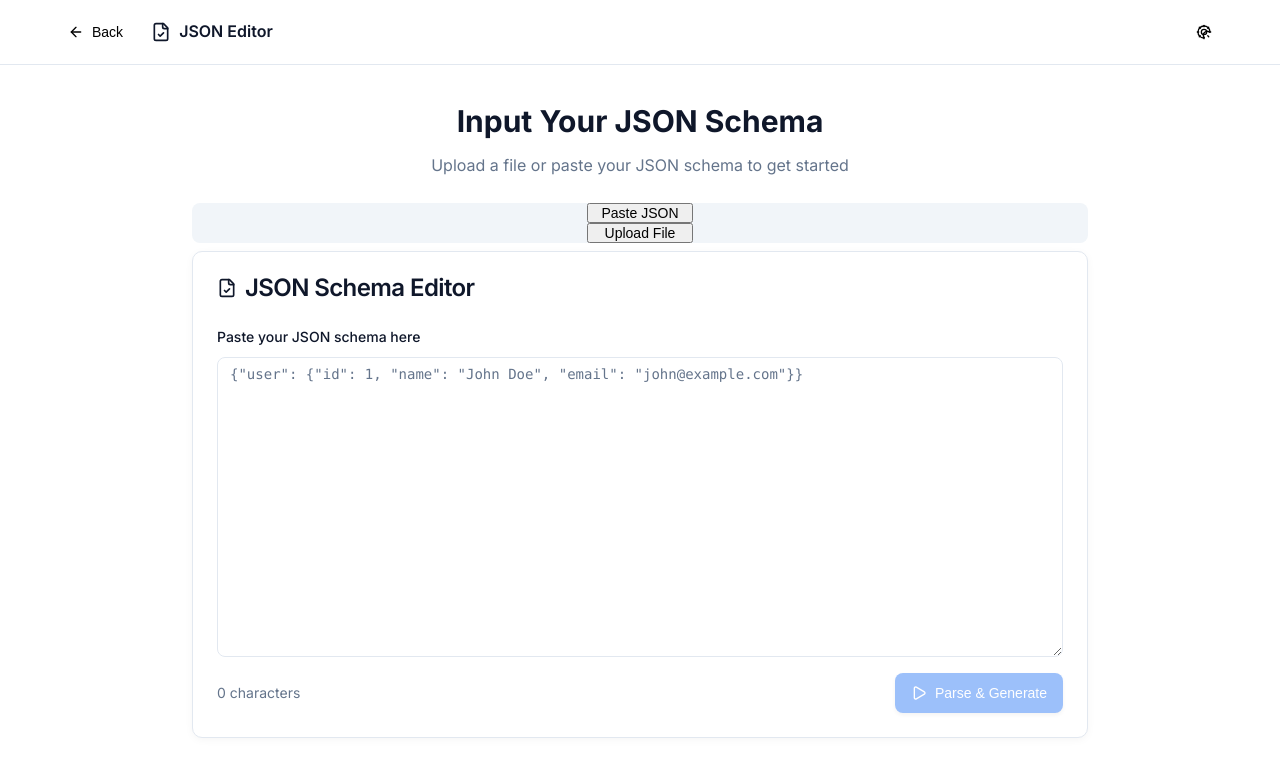
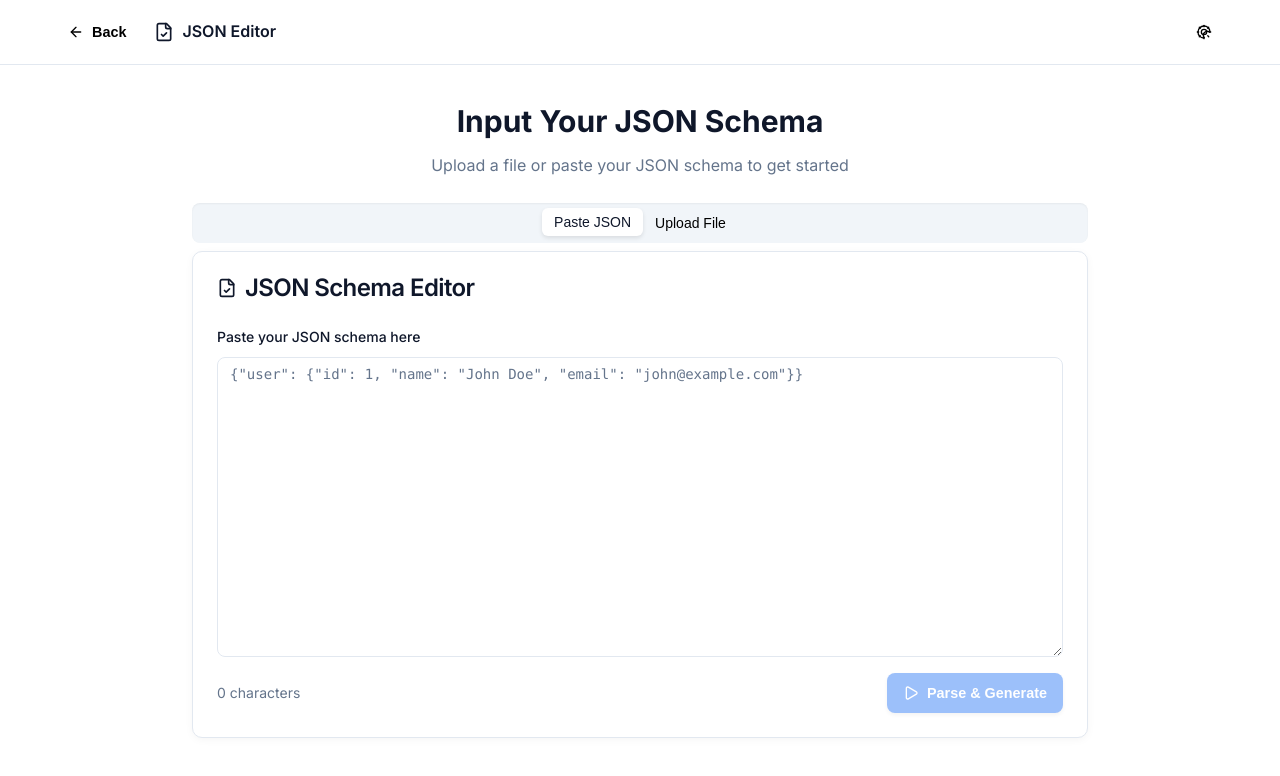
Before and after one commit to vikrantchavan9/api-doc-generator, a Next.js app: page / in a window 1280 px wide. Both pictures are taken after a click on the element 333 px from the left and 513 px from the top of the page. Shown: the top 776 px of the page. Built offline with nearby package versions, Linux system fonts and the light colour scheme.

Commit message:
added css styles to tabs.tsx

```diff
--- a/src/app/globals.css
+++ b/src/app/globals.css
@@ -1226,8 +1226,8 @@
   justify-content: center;
   white-space: nowrap;
   border-radius: var(--radius);
-  font-size: 0.875rem;
-  font-weight: 500;
+  font-size: 0.9rem;
+  font-weight: 600;
   transition: all 0.2s ease-in-out;
   border: none;
   cursor: pointer;
--- a/src/components/ui/tabs.tsx
+++ b/src/components/ui/tabs.tsx
@@ -2,7 +2,6 @@
 
 import * as React from "react"
 import * as TabsPrimitive from "@radix-ui/react-tabs"
-
 import { cn } from "@/lib/utils"
 
 const Tabs = TabsPrimitive.Root
@@ -14,7 +13,7 @@
      <TabsPrimitive.List
           ref={ref}
           className={cn(
-               "inline-flex h-10 items-center justify-center rounded-md bg-muted p-1 text-muted-foreground",
+               "inline-flex h-10 items-center justify-center rounded-md bg-muted p-1 text-muted-foreground tabs-list",
                className,
           )}
           {...props}
@@ -29,7 +28,7 @@
      <TabsPrimitive.Trigger
           ref={ref}
           className={cn(
-               "inline-flex items-center justify-center whitespace-nowrap rounded-sm px-3 py-1.5 text-sm font-medium ring-offset-background transition-all focus-visible:outline-none focus-visible:ring-2 focus-visible:ring-ring focus-visible:ring-offset-2 disabled:pointer-events-none disabled:opacity-50 data-[state=active]:bg-background data-[state=active]:text-foreground data-[state=active]:shadow-sm",
+               "inline-flex items-center justify-center whitespace-nowrap rounded-sm px-3 py-1.5 text-sm font-medium ring-offset-background transition-all focus-visible:outline-none focus-visible:ring-2 focus-visible:ring-ring focus-visible:ring-offset-2 disabled:pointer-events-none disabled:opacity-50 data-[state=active]:bg-background data-[state=active]:text-foreground data-[state=active]:shadow-sm tabs-trigger",
                className,
           )}
           {...props}
@@ -44,7 +43,7 @@
      <TabsPrimitive.Content
           ref={ref}
           className={cn(
-               "mt-2 ring-offset-background focus-visible:outline-none focus-visible:ring-2 focus-visible:ring-ring focus-visible:ring-offset-2",
+               "mt-2 ring-offset-background focus-visible:outline-none focus-visible:ring-2 focus-visible:ring-ring focus-visible:ring-offset-2 tabs-content",
                className,
           )}
           {...props}
```
